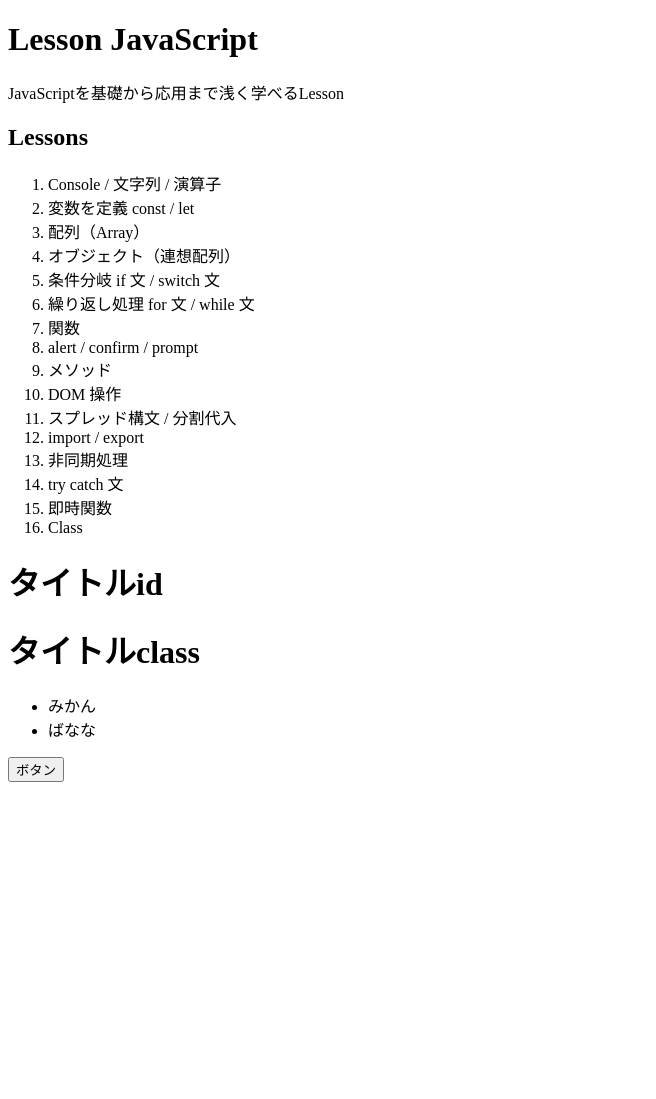
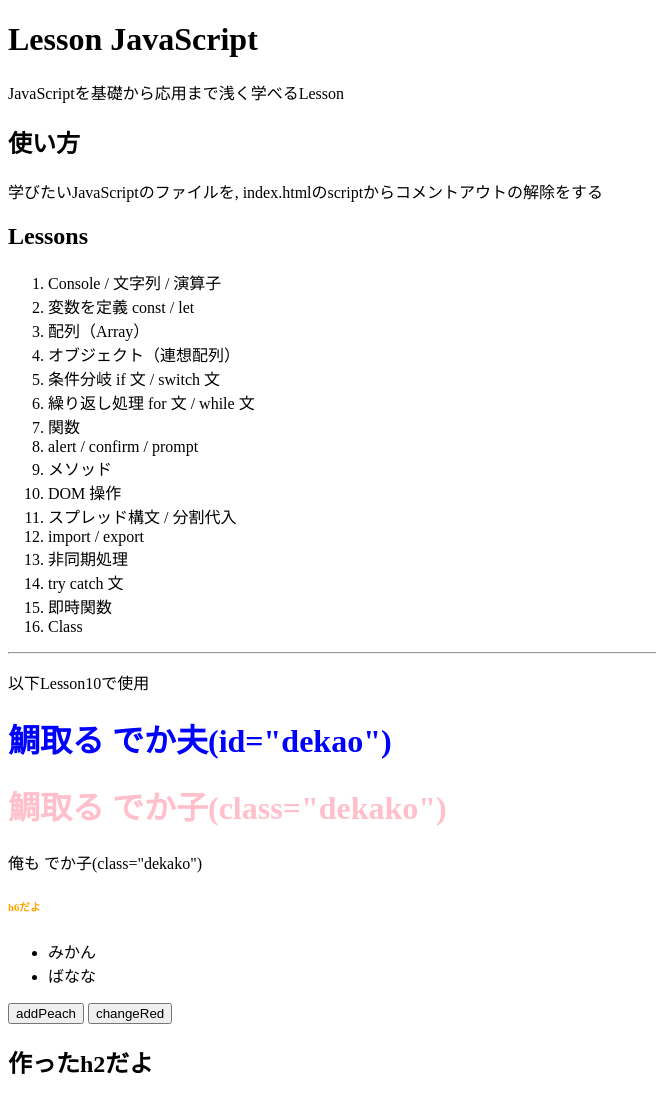
Before and after one commit to prog-learning/lesson-javascript, a website: page index.html in a window 1280 px wide. Shown: the whole page, without its empty margins (0-656 px from the left). Before the commit the page ends 800 px from the top, so only its background shows below. Drawn offline with Linux system fonts and the light colour scheme.

Commit message:
DOM操作を書き直した

```diff
--- a/index.html
+++ b/index.html
@@ -9,6 +9,8 @@
 <body>
   <h1>Lesson JavaScript</h1>
   <p>JavaScriptを基礎から応用まで浅く学べるLesson</p>
+  <h2>使い方</h2>
+  <p>学びたいJavaScriptのファイルを, index.htmlのscriptからコメントアウトの解除をする</p>
   <h2>Lessons</h2>
   <ol>
     <li>Console / 文字列 / 演算子</li>
@@ -29,17 +31,22 @@
     <li>Class</li>
   </ol>
 
-  <div id='buttons'></div>
-  <div id="app"></div>
-  <h1 id="title">タイトルid</h1>
-  <h1 class="title">タイトルclass</h1>
-  <div class="container"></div>
+  <hr>
+  <p>以下Lesson10で使用</p>
+  <h1 id="dekao">鯛取る でか夫(id="dekao")</h1>
+  <h1 class="dekako">鯛取る でか子(class="dekako")</h1>
+  <p class="dekako">俺も でか子(class="dekako")</p>
+  <h6>h6だよ</h6>
+  <div id="come-on"></div>
+
   <ul class="list">
     <li>みかん</li>
     <li>ばなな</li>
   </ul>
-  <button onclick="push()">ボタン</button>
-  <script id='scriptTag'></script>
+  <button onclick="addPeach()">addPeach</button>
+  <button onclick="changeRed()">changeRed</button>
+
+  <!-- ★★★ここから下のscriptタグはコメントアウトをオフにして使ってね★★★ -->
   <!-- <script src="main.js"></script> -->
   <!-- <script src="src/lesson-01.js"></script> -->
   <!-- <script src="src/lesson-02.js"></script> -->
@@ -50,11 +57,11 @@
   <!-- <script src="src/lesson-07.js"></script> -->
   <!-- <script src="src/lesson-08.js"></script> -->
   <!-- <script src="src/lesson-09.js"></script> -->
-  <!-- <script src="src/lesson-10.js"></script> -->
+  <script src="src/lesson-10.js"></script>
   <!-- <script src="src/lesson-11.js"></script> -->
   <!-- <script src="src/lesson-12.js"></script> -->
   <!-- <script src="src/lesson-13-1.js"></script> -->
-  <script src="src/lesson-13-2.js"></script>
+  <!-- <script src="src/lesson-13-2.js"></script> -->
   <!-- <script src="src/lesson-13-3.js"></script> -->
   <!-- <script src="src/lesson-14.js"></script> -->
   <!-- <script src="src/lesson-15.js"></script> -->
--- a/src/lesson-10.js
+++ b/src/lesson-10.js
@@ -1,34 +1,59 @@
 /**
  * ==============================
- * 10. DOM操作
+ * 10. DOM操作（Document Object Model）
  * ==============================
  */
 
-// Document Object Model
+/* 場所を取ってくる書き方 */
 
-document.getElementById("title").style.color = "red";
-// document.getElementsByClassName("title")[0].style.color = "red";
-document.querySelector(".title").style.color = "red";
+// getElementById
+document.getElementById("dekao").style.color = "blue";
 
+// getElementsByClassName
+document.getElementsByClassName("dekako")[0].style.color = "pink"; // 複数形（配列のようなもの）で取ってくるのでめっちゃ注意
+
+// getElementsByTagName
+document.getElementsByTagName("h6")[0].style.color = "orange"; // 複数形（配列のようなもの）で取ってくるのでめっちゃ注意
+
+// querySelector...上の全てに対応（全部これでいい感は否めない）
+// document.querySelector("#dekao").style.color = "tomato";
+// document.querySelector(".dekako").style.color = "tomato"; // 複数ではなく,最初の一つを取得
+// document.querySelector("h6").style.color = "tomato"; // 複数ではなく,最初の一つを取得
+
+
+/* documentについて知る */
 console.log(document);
+const dekao = document.getElementById("dekao"); // 場所に名前をつけて定義する手法
+console.log(dekao);
+console.log(dekao.style);
+console.log(dekao.innerText);
+console.log(dekao.textContent);
+// console.log((dekao.innerText = "書き換えまし")); // 再代入できる
+
+/* その他に window, console, location などある（調べておこう） */
 console.log(window);
 console.log(console);
 console.log(location);
-console.log(document.getElementById("title"));
-console.log(document.getElementById("title").innerText);
-console.log(document.getElementById("title").textContent);
-console.log((document.getElementById("title").innerText = "書き換えまし"));
+
+
+/* 要素を追加する */
 
 // 要素を生成
 const h2 = document.createElement("h2");
-const content = document.createTextNode("作ったh2だよ");
-document.body.appendChild(h2).appendChild(content);
-// 指定した場所に追加したい
-const list = document.querySelector(".list");
-const newItem = document.createElement("li");
-newItem.textContent = "もも";
-list.appendChild(newItem);
+h2.innerText = "作ったh2だよ"; // テキストを追加
+document.body.appendChild(h2); // 最後に追加される
+// document.getElementById("come-on").appendChild(h2); // 場所を指定して追加
 
+
+/* ボタンを押したら追加 */
+const addPeach = () => {
+  const list = document.querySelector(".list"); // 入れる場所を定義
+  const newItem = document.createElement("li"); // 入れるHTMLを作成
+  newItem.textContent = "もも";
+  list.appendChild(newItem); // 追加
+};
+
+/* 「ボタンを押したら〜」はいろいろできるので,覚えておこう */
 const changeRed = () => {
-  // document.getElementById("title").style.color = "red";
+  document.getElementById("dekao").style.color = "red";
 };
```
